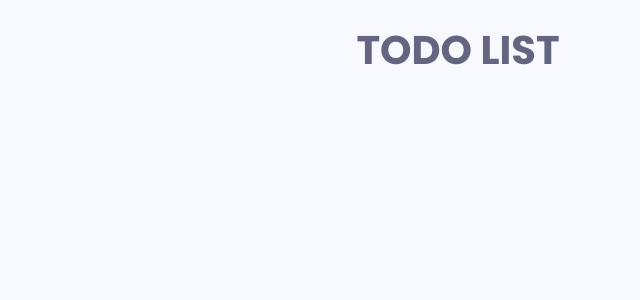
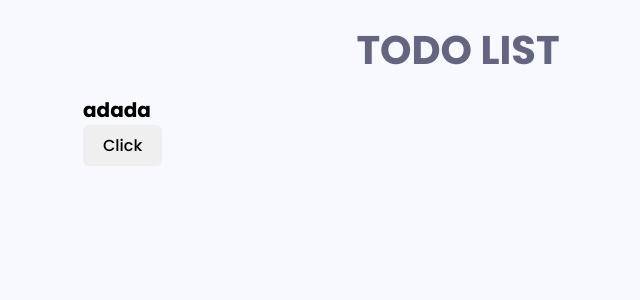
Before and after one commit to Hamza405/Todo-Web-App, a React (Create React App) app: page / in a window 1280 px wide. Shown: the top 300 px of the page, without its empty margins (182-822 px from the left). Built offline with nearby package versions, Linux system fonts and the light colour scheme.

Commit message:
Implement header section

```diff
--- a/src/App.js
+++ b/src/App.js
@@ -1,9 +1,14 @@
+import AppHeader from "./components/AppHeader";
 import PageTitle from "./components/PageTitle";
+import style from "./styles/modules/app.module.scss";
 
 function App() {
   return (
-    <div className="App">
+    <div className="container">
       <PageTitle>Todo List</PageTitle>
+      <div className={style.app__wrapper}>
+        <AppHeader></AppHeader>
+      </div>
     </div>
   );
 }
--- /dev/null
+++ b/src/components/AppHeader.jsx
@@ -0,0 +1,13 @@
+import React from "react";
+import Button from "./Button";
+
+const AppHeader = () => {
+  return (
+    <div>
+      <h1>adada</h1>
+      <Button>Click</Button>
+    </div>
+  );
+};
+
+export default AppHeader;
--- /dev/null
+++ b/src/components/Button.jsx
@@ -0,0 +1,12 @@
+import React from "react";
+import style from "../styles/modules/button.module.scss";
+
+const Button = ({ children, variant = "primary" }) => {
+  return (
+    <button className={style.button} type="button">
+      {children}
+    </button>
+  );
+};
+
+export default Button;
--- a/src/components/PageTitle.jsx
+++ b/src/components/PageTitle.jsx
@@ -1,8 +1,12 @@
 import React from "react";
 import style from "../styles/modules/title.module.scss";
 
-const PageTitle = ({ children }) => {
-  return <p className={style.title}>{children}</p>;
+const PageTitle = ({ children, ...rest }) => {
+  return (
+    <p className={style.title} {...rest}>
+      {children}
+    </p>
+  );
 };
 
 export default PageTitle;
--- /dev/null
+++ b/src/styles/modules/app.module.scss
@@ -0,0 +1,34 @@
+@import '../_mixins.scss';
+
+.app__wrapper {
+	max-width: 750px;
+	width: 100%;
+	margin: 0 auto;
+}
+.appHeader {
+	display: flex;
+	align-items: center;
+	justify-content: space-between;
+	height: 60px;
+}
+.content__wrapper {
+	background-color: var(--bg-2);
+	padding: 2rem;
+	border-radius: 12px;
+	@include smallDeviceSize {
+		padding: 1.5rem;
+	}
+}
+.emptyText {
+	// display: inline-block;
+	font-size: 1.6rem;
+	font-weight: 500;
+	color: var(--black-2);
+	text-align: center;
+	margin: 0 auto;
+	padding: 0.5rem 1rem;
+	border-radius: 8px;
+	background-color: var(--gray-2);
+	width: max-content;
+	height: auto;
+}
--- /dev/null
+++ b/src/styles/modules/button.module.scss
@@ -0,0 +1,31 @@
+.button {
+	display: inline-block;
+	height: auto;
+	padding: 0.8rem 2rem;
+	border: none;
+	border-radius: 6px;
+	font-weight: 500;
+	font-size: 1.6rem;
+	text-decoration: none;
+	text-transform: capitalize;
+	cursor: pointer;
+	overflow: hidden;
+	&__select {
+		color: var(--black-2);
+		font-family: Poppins;
+		padding: 1rem;
+		border: none;
+		background-color: var(--bg-3);
+
+		width: 150px;
+		cursor: pointer;
+	}
+}
+.button--primary {
+	background-color: var(--primaryPurple);
+	color: var(--white);
+}
+.button--secondary {
+	background-color: var(--bg-3);
+	color: var(--black-1);
+}
--- /dev/null
+++ b/src/utils/getStyleClasses.js
@@ -0,0 +1,5 @@
+export const getStyleClasses = (classes) =>
+  classes
+    .filter((i) => i !== "")
+    .join(" ")
+    .trim();
```
